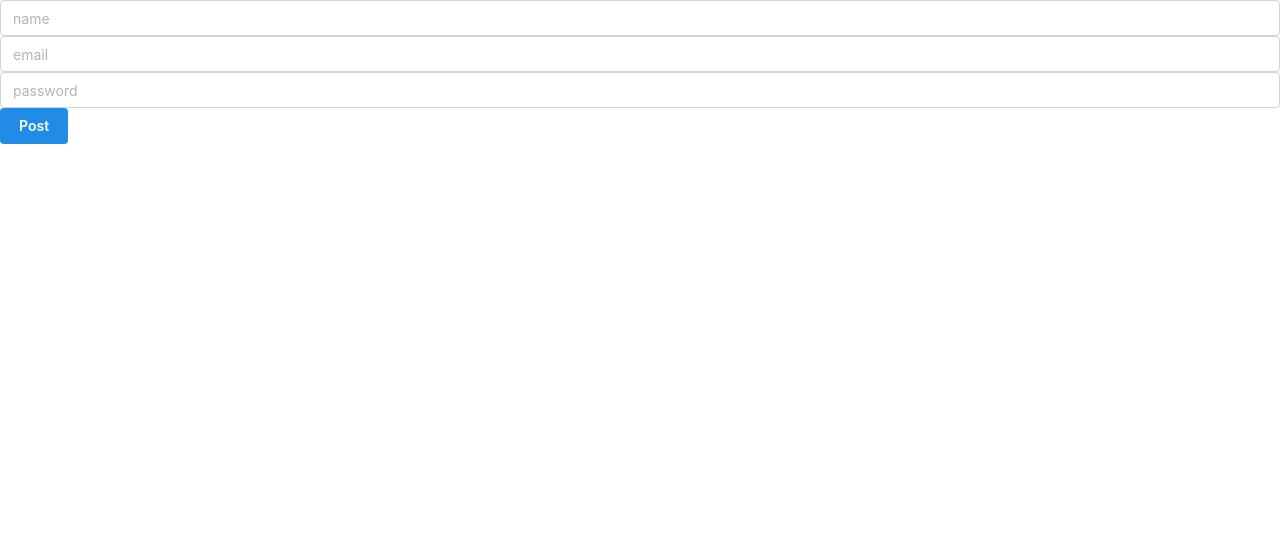
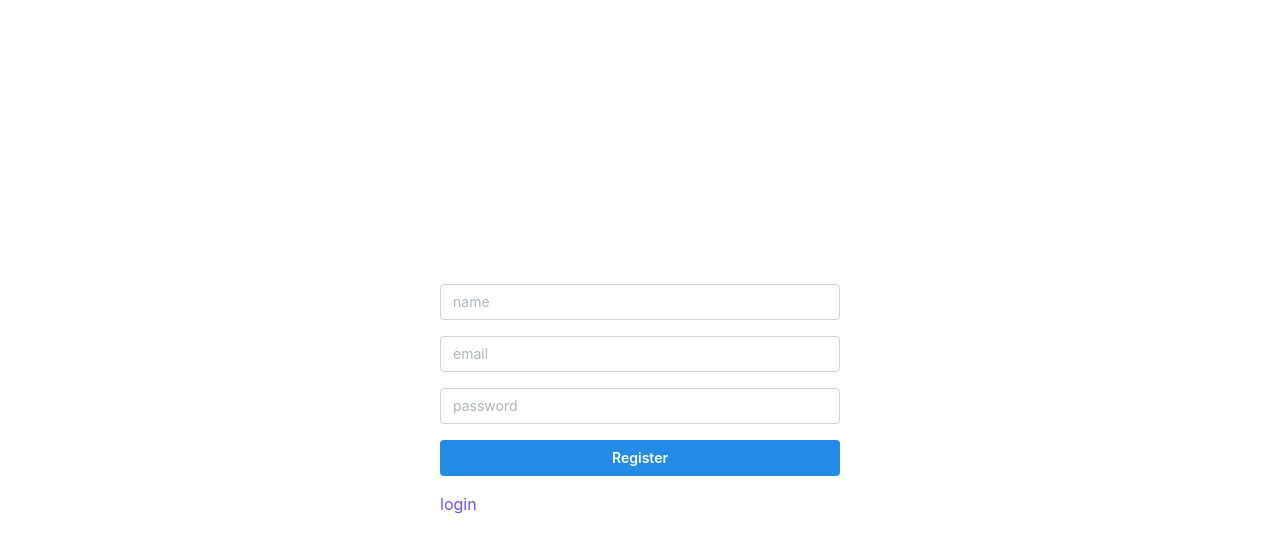
Before and after one commit to VerTrld/forum, a Next.js app: page /register in a window 1280 px wide. Shown: the top 552 px of the page. Built offline with nearby package versions, Linux system fonts and the light colour scheme.

Commit message:
update layout

```diff
--- a/docker-compose.yml
+++ b/docker-compose.yml
@@ -5,7 +5,7 @@
       context: https://github.com/VerTrld/forum.git
       args:
         NEXT_PUBLIC_API_URL: http://139.59.126.55:3001
-        NEXT_PUBLIC_AUTH_URL: http://139.59.126.55:3001
+        NEXT_PUBLIC_AUTH_URL: http://139.59.126.55:3000
     ports:
       - "3000:3000"
     restart: always
--- a/src/app/(auth)/register/page.tsx
+++ b/src/app/(auth)/register/page.tsx
@@ -1,12 +1,15 @@
 "use client";
 import IPersonShcema, { PersonSchema } from "@/schema/PersonSchema";
-import { Button, Flex, TextInput } from "@mantine/core";
+import { Button, Flex, Stack, Text, TextInput } from "@mantine/core";
 import { useForm, yupResolver } from "@mantine/form";
 import React from "react";
 
 import axios from "axios";
+import { Router } from "next/router";
+import { useRouter } from "next/navigation";
 
 export default function Register() {
+  const router = useRouter();
   const form = useForm<IPersonShcema>({
     validate: yupResolver(PersonSchema),
     initialValues: {
@@ -20,22 +23,50 @@
     console.log(form.values);
     try {
       const res = await axios.post(
-        `${process.env.NEXT_PUBLIC_AUTH_URL}/person/create`,
+        `${process.env.NEXT_PUBLIC_API_URL}/person/create`,
         form.values
       );
 
       if (res.status === 200 || res.status === 201) {
         console.log("success");
+        router.push("/login");
       }
     } catch {}
   });
   return (
-    <Flex direction={"column"} h={"100vh"} w={"100%"}>
-      <form onSubmit={handleSubmit}>
-        <TextInput placeholder="name" {...form.getInputProps("name")} />
-        <TextInput placeholder="email" {...form.getInputProps("email")} />
-        <TextInput placeholder="password" {...form.getInputProps("hash")} />
-        <Button type="submit"> Post</Button>
+    <Flex
+      direction={"column"}
+      h={"100vh"}
+      w={"100%"}
+      align="center"
+      justify="center"
+    >
+      <form
+        onSubmit={handleSubmit}
+        style={{ width: "100%", maxWidth: "400px" }}
+      >
+        <TextInput
+          placeholder="name"
+          {...form.getInputProps("name")}
+          mb={"md"}
+        />
+        <TextInput
+          placeholder="email"
+          {...form.getInputProps("email")}
+          mb="md"
+        />
+        <TextInput
+          placeholder="password"
+          {...form.getInputProps("hash")}
+          mb="md"
+        />
+        <Button type="submit" fullWidth mb="md">
+          {" "}
+          Register
+        </Button>
+        <Text onClick={() => router.push("/login")} c={"violet"}>
+          login
+        </Text>
       </form>
     </Flex>
   );
--- a/src/app/page.tsx
+++ b/src/app/page.tsx
@@ -115,7 +115,9 @@
             open={open}
             person={session.data?.user?.name || ""}
             onClick={() => {
-              signOut({ callbackUrl: "/login" });
+              signOut({
+                callbackUrl: `${process.env.NEXT_PUBLIC_API_URL}/login`,
+              });
             }}
             profileClick={() => {
               router.push(`/profile?id=${session.data?.user?.id}`);
--- a/src/lib/auth.ts
+++ b/src/lib/auth.ts
@@ -21,7 +21,7 @@
         console.log("LOGIN INPUTS:", { email, hash });
         try {
           const fetchRequest = await axios.post(
-            `${process.env.NEXT_PUBLIC_AUTH_URL}/auth/login`,
+            `${process.env.NEXT_PUBLIC_API_URL}/auth/login`,
             { email, hash }
           );
 
```
Also changed, not shown: src/app/(auth)/login/page.tsx (+5 -2 lines).
